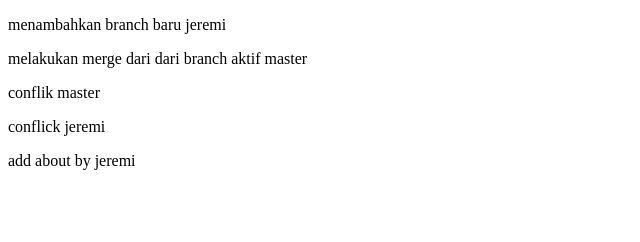
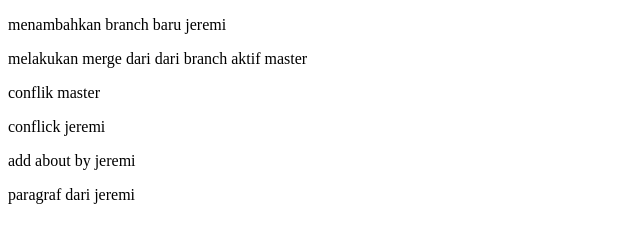
Before and after one commit to jeremiarf123/tugas-eduwork-git, a plain HTML site: page index.html in a window 1280 px wide. Shown: the whole page, without its empty margins (0-640 px from the left). Drawn offline with Linux system fonts and the light colour scheme.

Commit message:
edit paragraf at index

```diff
--- a/index.html
+++ b/index.html
@@ -11,5 +11,6 @@
     <p>conflik master</p>
     <p>conflick jeremi</p>
     <p>add about by jeremi</p>
+    <p>paragraf dari jeremi</p>
 </body>
 </html>
```
